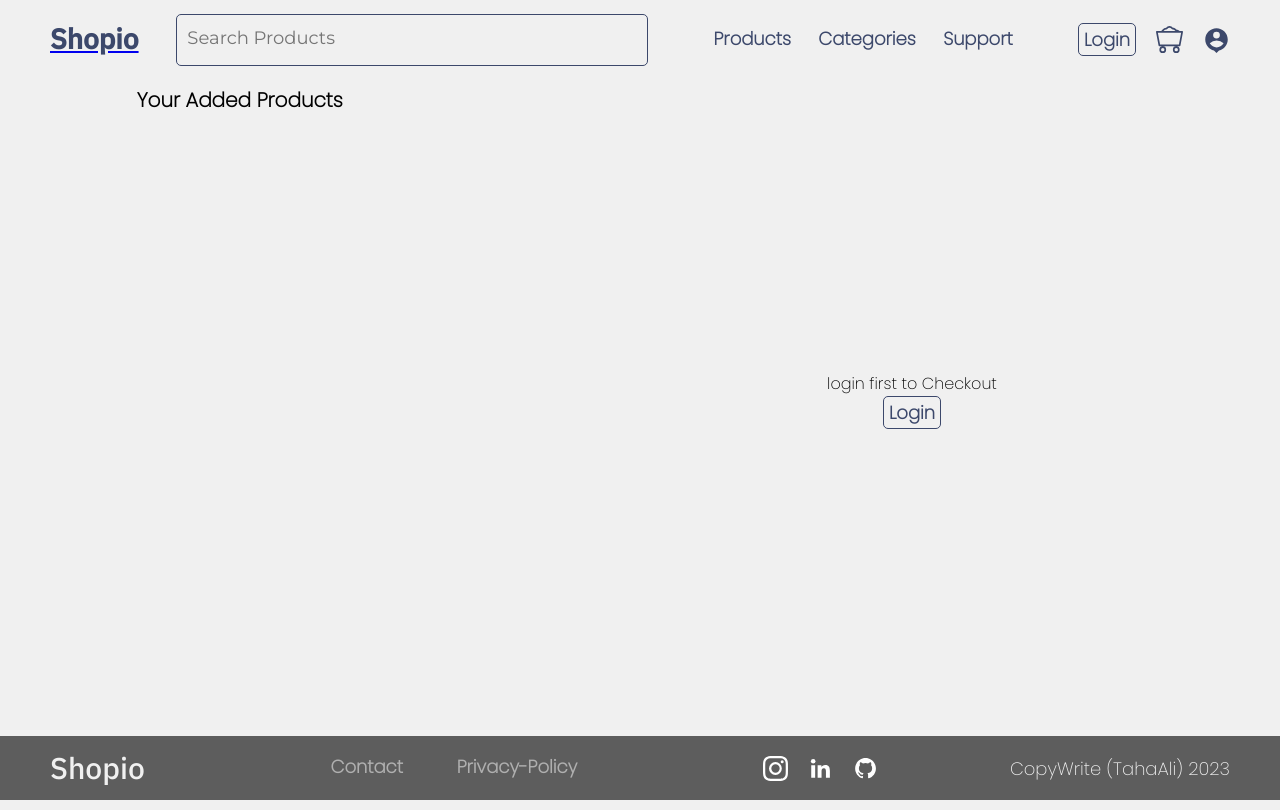
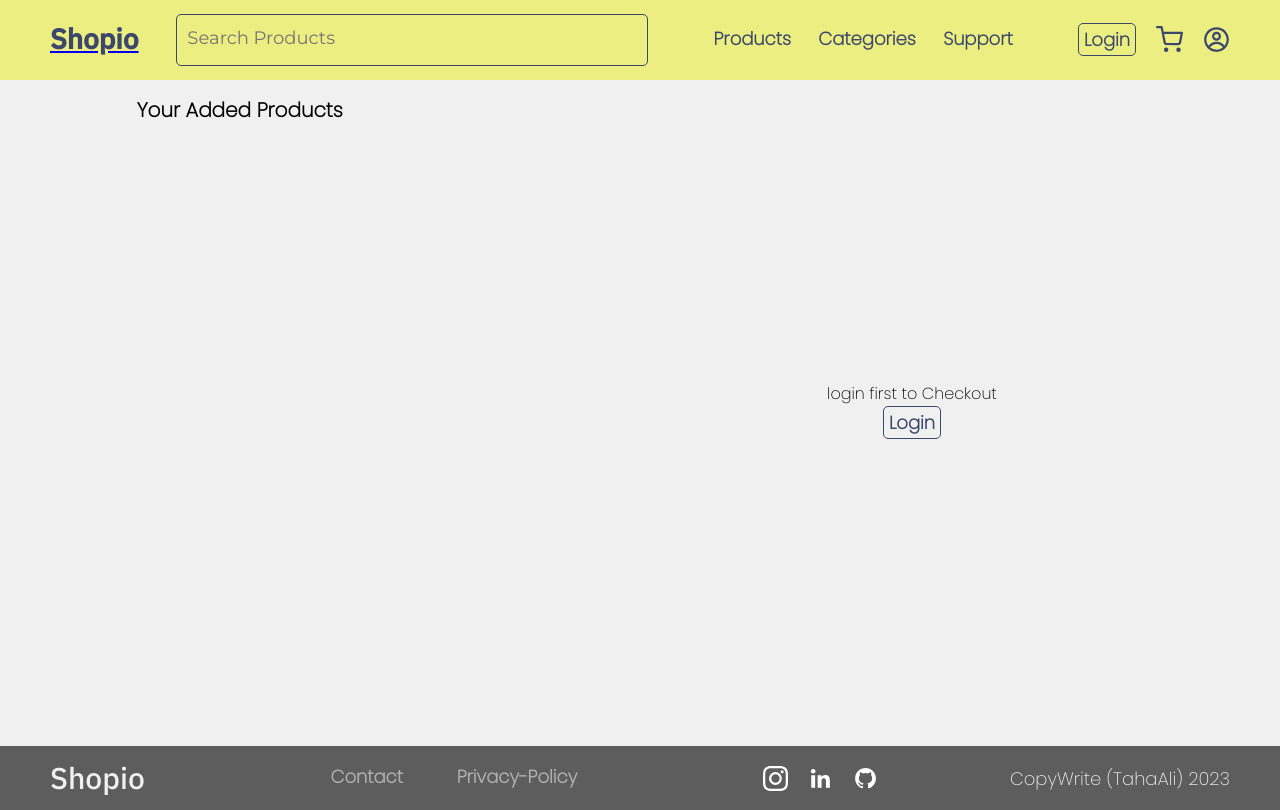
Before and after one commit to tahaali-dev/Shopio-Ecommerce-WebApp, a React (Vite) app in the folder client/: page /cartpage in a window 1280 px wide. Built offline with nearby package versions, Linux system fonts and the light colour scheme.

Commit message:
other change

```diff
--- a/client/src/Components/Navbar/Navbar.css
+++ b/client/src/Components/Navbar/Navbar.css
@@ -9,7 +9,9 @@
   position: sticky;
   top: 0;
   z-index: 2;
-  background-color: var(--bgcolor);
+  /* background-color: var(--bgcolor); */
+  background-color: #ECEE81;
+  margin-bottom: 10px;
 }
 
 .nav-top {
--- a/client/src/Components/Navbar/Navbar.jsx
+++ b/client/src/Components/Navbar/Navbar.jsx
@@ -1,9 +1,10 @@
 import React, { useState } from "react";
 import "./Navbar.css";
 import { Link, useNavigate } from "react-router-dom";
-import { BsMinecartLoaded, BsSearch } from "react-icons/bs";
-import { RiAccountPinCircleFill, RiMenu4Line } from "react-icons/ri";
+import { CgProfile } from "react-icons/cg";
+import { RiMenu4Line } from "react-icons/ri";
 import { GrClose } from "react-icons/gr";
+import { FiShoppingCart } from "react-icons/fi";
 import LogReg from "../Log-Reg/LogReg";
 import { useDispatch, useSelector } from "react-redux";
 import { Setclose, StoreToken, storeUser } from "../../Redux/LogregSlice";
@@ -100,10 +101,10 @@ const Navbar = () => {
           )}
 
           <Link to="/cartpage" className="link-cart">
-            <BsMinecartLoaded />
+            <FiShoppingCart />
           </Link>
           <Link to="/dashboard" className="link-cart">
-            <RiAccountPinCircleFill />
+            <CgProfile />
           </Link>
         </div>
 
--- a/client/src/Components/UserProfile/Profile/Profile.css
+++ b/client/src/Components/UserProfile/Profile/Profile.css
@@ -49,6 +49,7 @@
   }
 
   .profile-cont h2 {
-    min-width: 70%;
+    min-width: 80%;
+    min-height: 50%;
   }
 }
--- a/client/src/Pages/CartPage/Cart.css
+++ b/client/src/Pages/CartPage/Cart.css
@@ -128,8 +128,11 @@
 }
 .inner-sec img {
   /* border: 1px solid; */
-  min-height: 10vh;
+  min-height: 35vh;
   max-height: 35vh;
+  min-width: 18vw;
+  max-width: 18vw;
+  align-self: center;
 }
 .inner-sec div {
   /* border: 1px solid; */
--- a/client/src/Pages/CartPage/Cart.jsx
+++ b/client/src/Pages/CartPage/Cart.jsx
@@ -143,7 +143,7 @@ const Cart = () => {
               ) : (
                 <div className="inner-sec">
                   <h2>Checkout Now </h2>
-                  <img src="/cart.gif" alt="truck" />
+                  <img src="/cart.png" alt="truck" />
                   <div>
                     <p>Total items</p>
                     <h4>{cartTotalQuantity}pcs</h4>
```
Also changed, not shown: client/public/cart.gif (deleted), client/public/cart.png (added).
